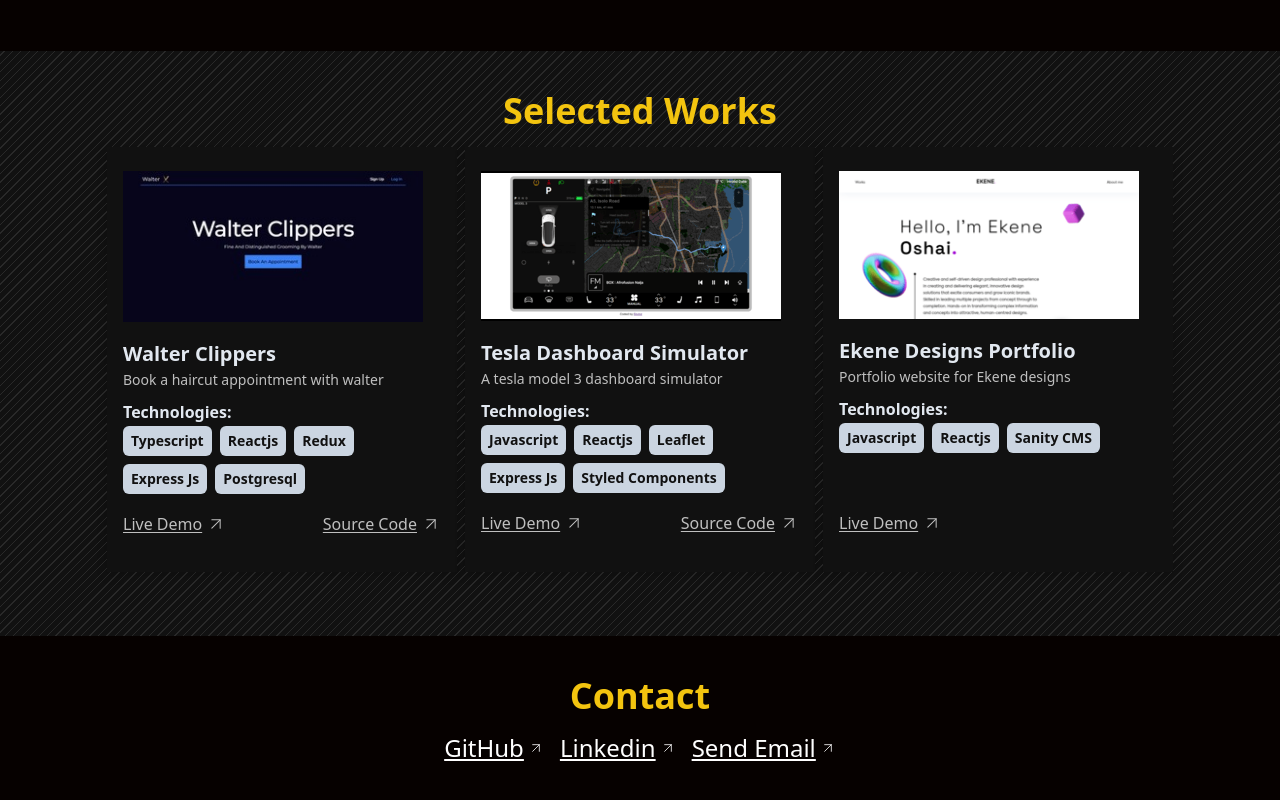
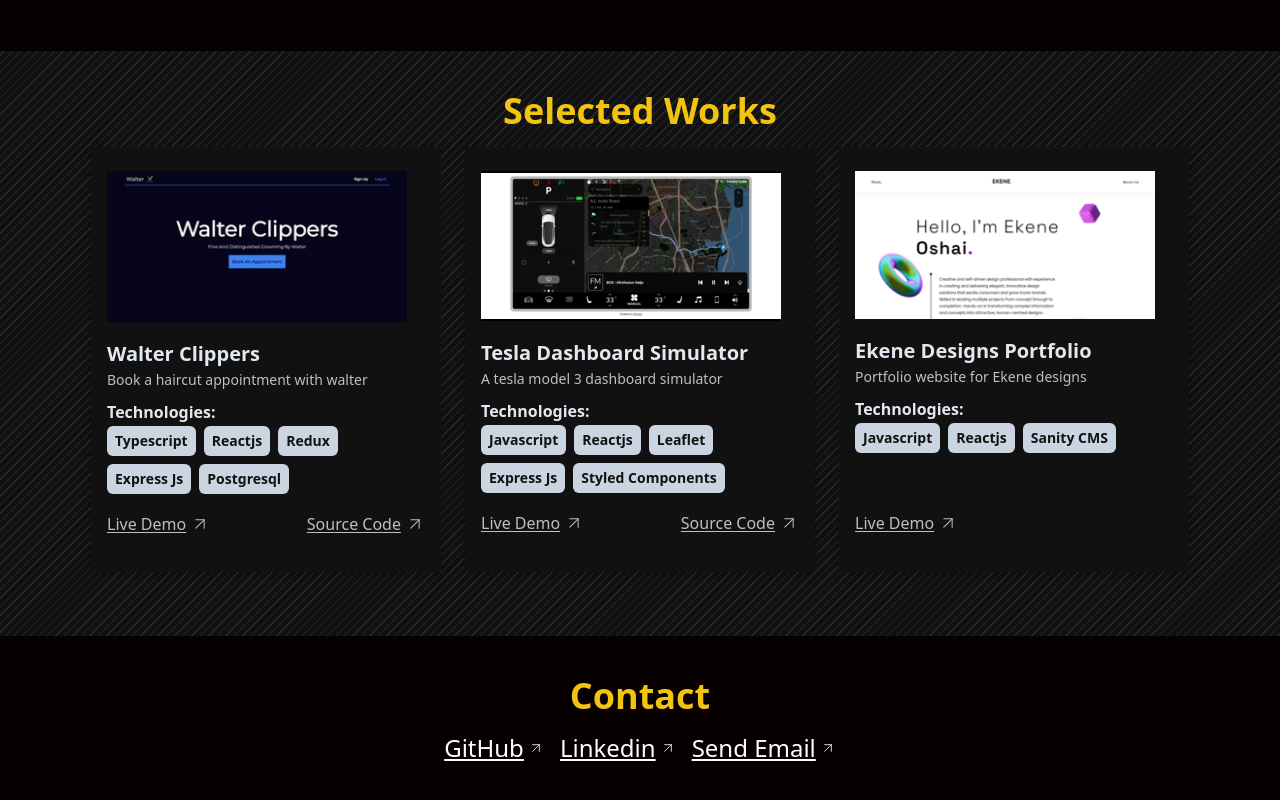
Before and after one commit to jakusha/Personal-Website, a Next.js app in the folder personal/: page / in a window 1280 px wide. Shown: the part 1021-1821 px from the top of the page. Built offline with nearby package versions, Linux system fonts and the light colour scheme.

Commit message:
portfolio update

```diff
--- a/personal/src/pages/index.tsx
+++ b/personal/src/pages/index.tsx
@@ -55,7 +55,7 @@
 					Selected Works
 				</h2>
 
-				<div className="flex flex-col md:flex-row md:px-4 gap-2 items-center justify-center flex-wrap ">
+				<div className="flex flex-col md:flex-row md:px-4 gap-6 items-center justify-center flex-wrap ">
 
 
 						<div className="flex flex-col gap-0.5 bg-black-5 p-4 py-6 text-grey-2 w-[325px] md:w-[350px]  h-[425px]  shadow-[0_3px_10px_rgb(0,0,0,0.2)] ">
```
